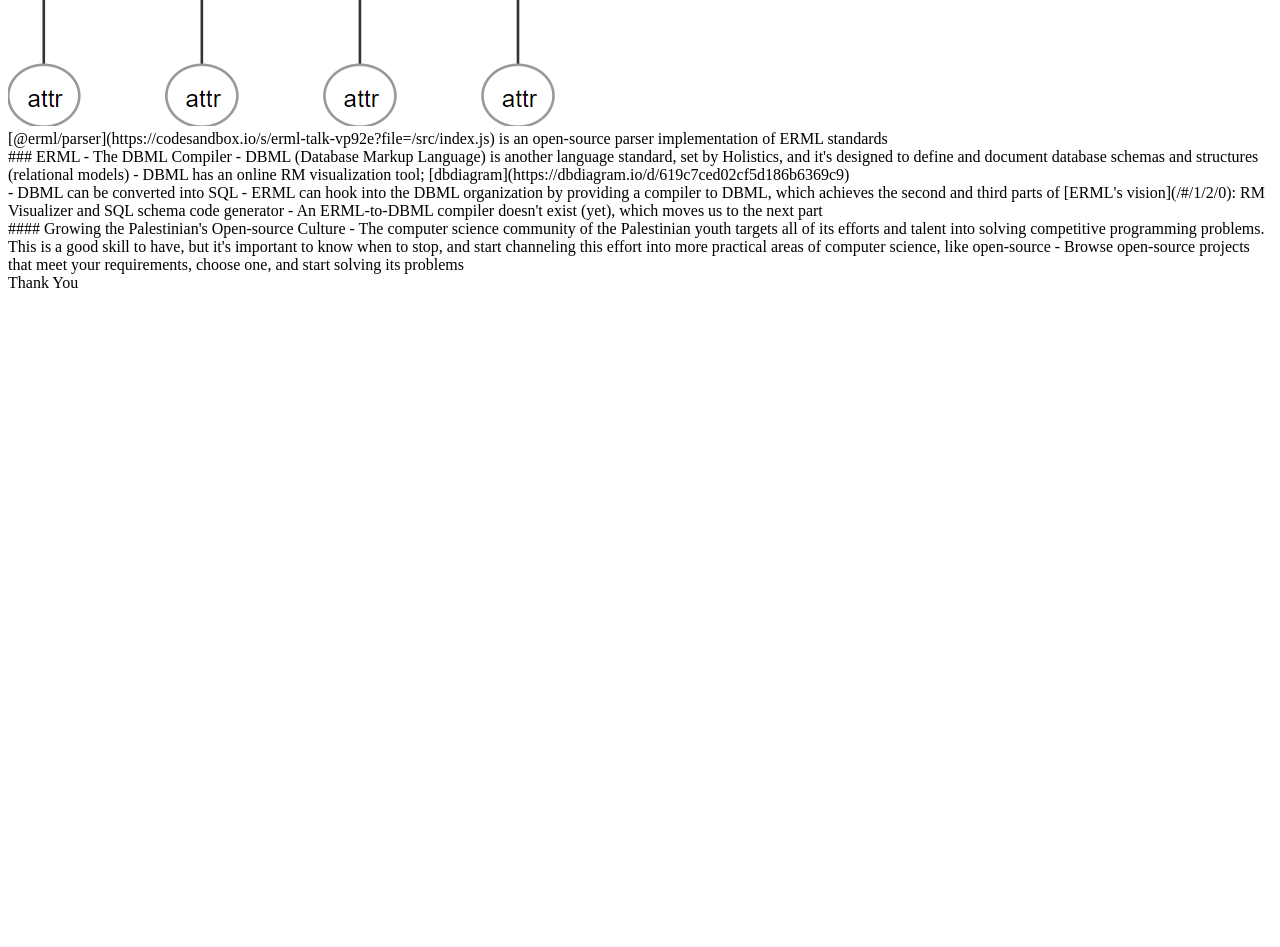
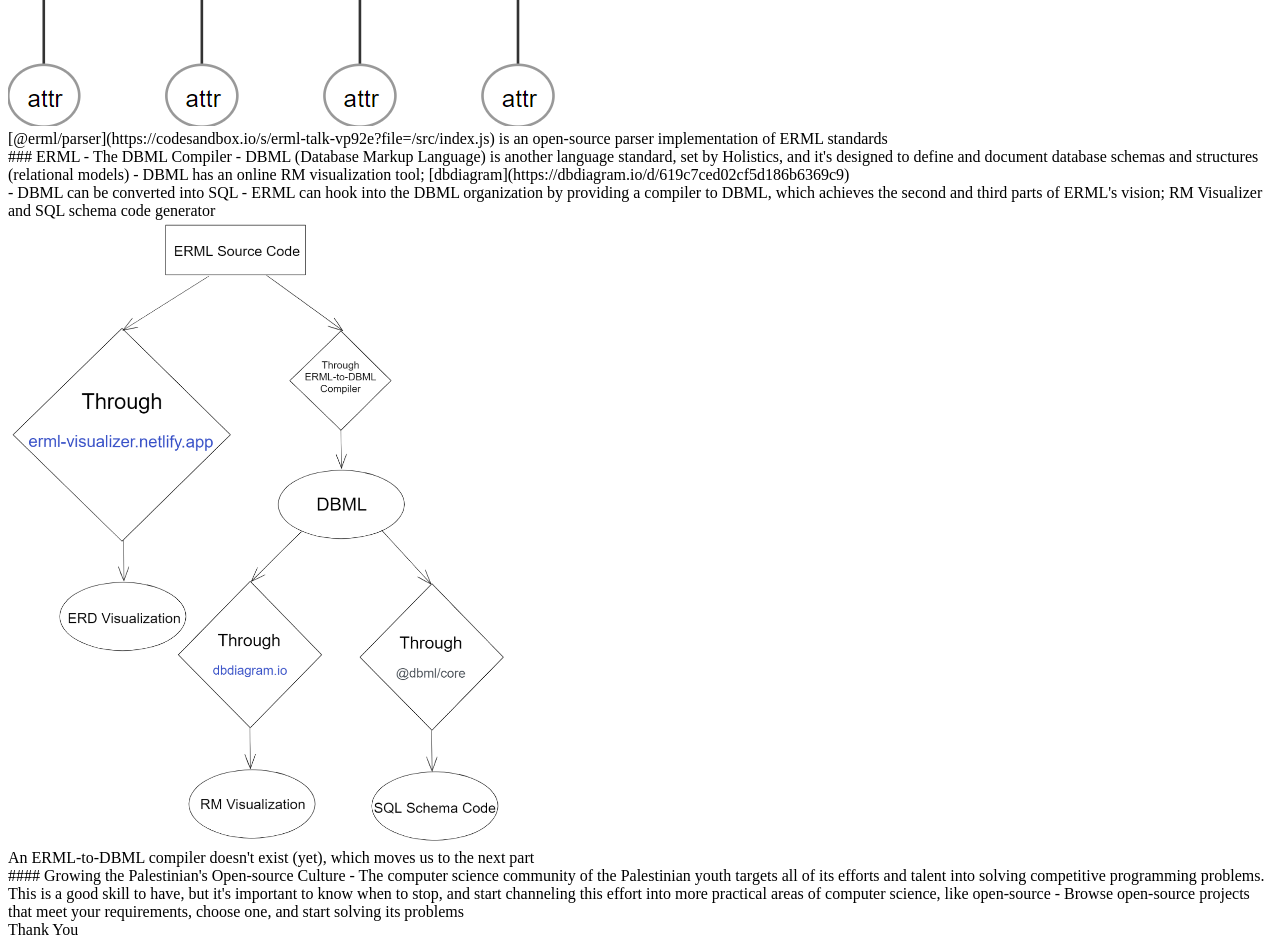
Before and after one commit to obadakhalili/erml-talk, a website built with Vite: page index.html in a window 1280 px wide. Shown: the part 1509-2456 px from the top of the page. Before the commit the page ends 1809 px from the top, so only its background shows below. Built offline with nearby package versions, Linux system fonts and the light colour scheme; what reveal.js would draw is missing.

Commit message:
add detailed vision diagram

```diff
--- a/index.html
+++ b/index.html
@@ -142,8 +142,13 @@
         <section data-markdown>
           - DBML can be converted into SQL
           - ERML can hook into the DBML organization by providing a compiler to DBML, which achieves the second and
-          third parts of [ERML's vision](/#/1/2/0): RM Visualizer and SQL schema code generator
-          - An ERML-to-DBML compiler doesn't exist (yet), which moves us to the next part
+          third parts of ERML's vision; RM Visualizer and SQL schema code generator
+        </section>
+        <section>
+          <img src="imgs/ERML_vision_detailed.png" width="500">
+        </section>
+        <section>
+          An ERML-to-DBML compiler doesn't exist (yet), which moves us to the next part
         </section>
       </section>
       <section data-markdown>
```
Also changed, not shown: imgs/ERML_vision_detailed.png (added).
